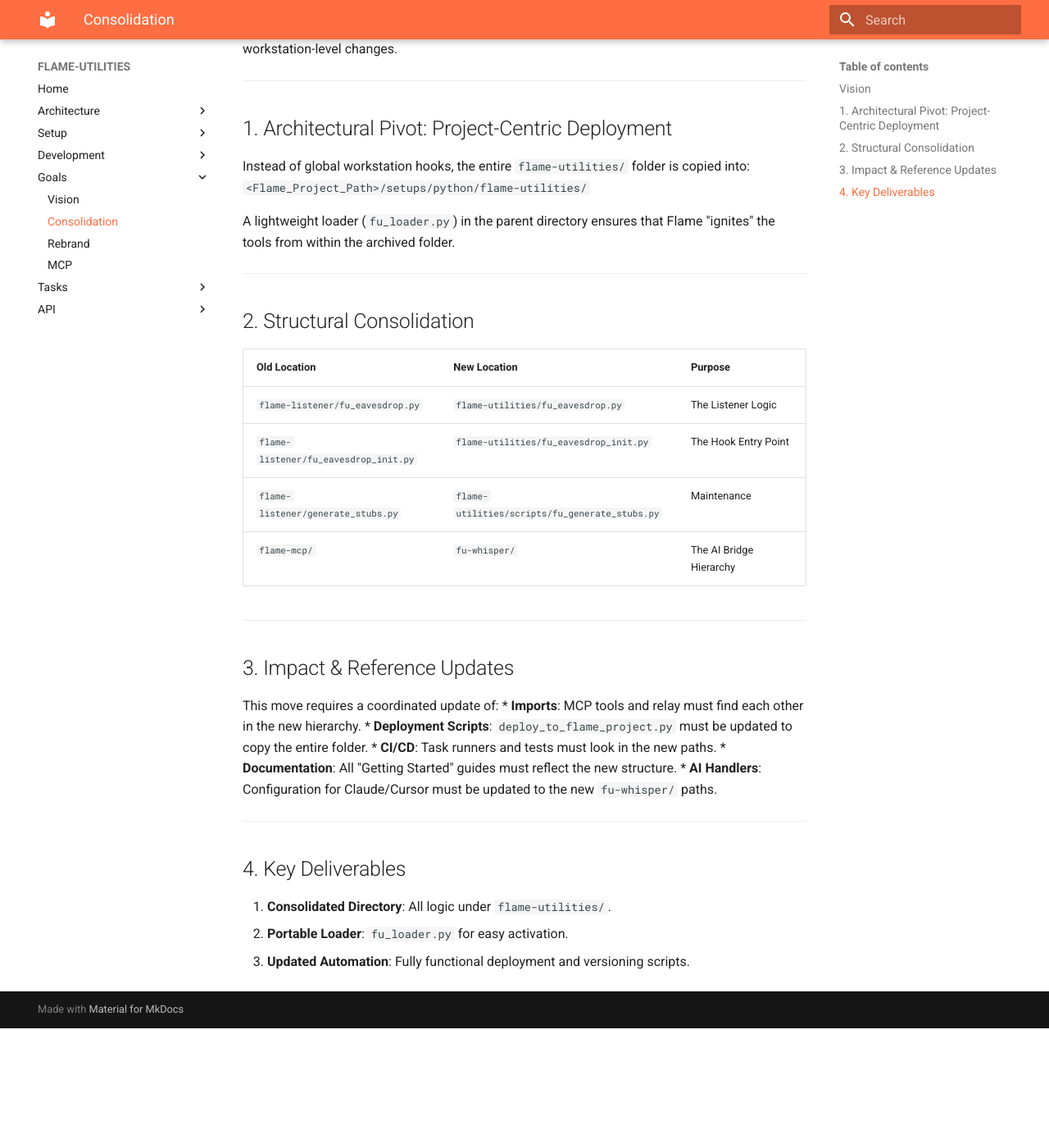
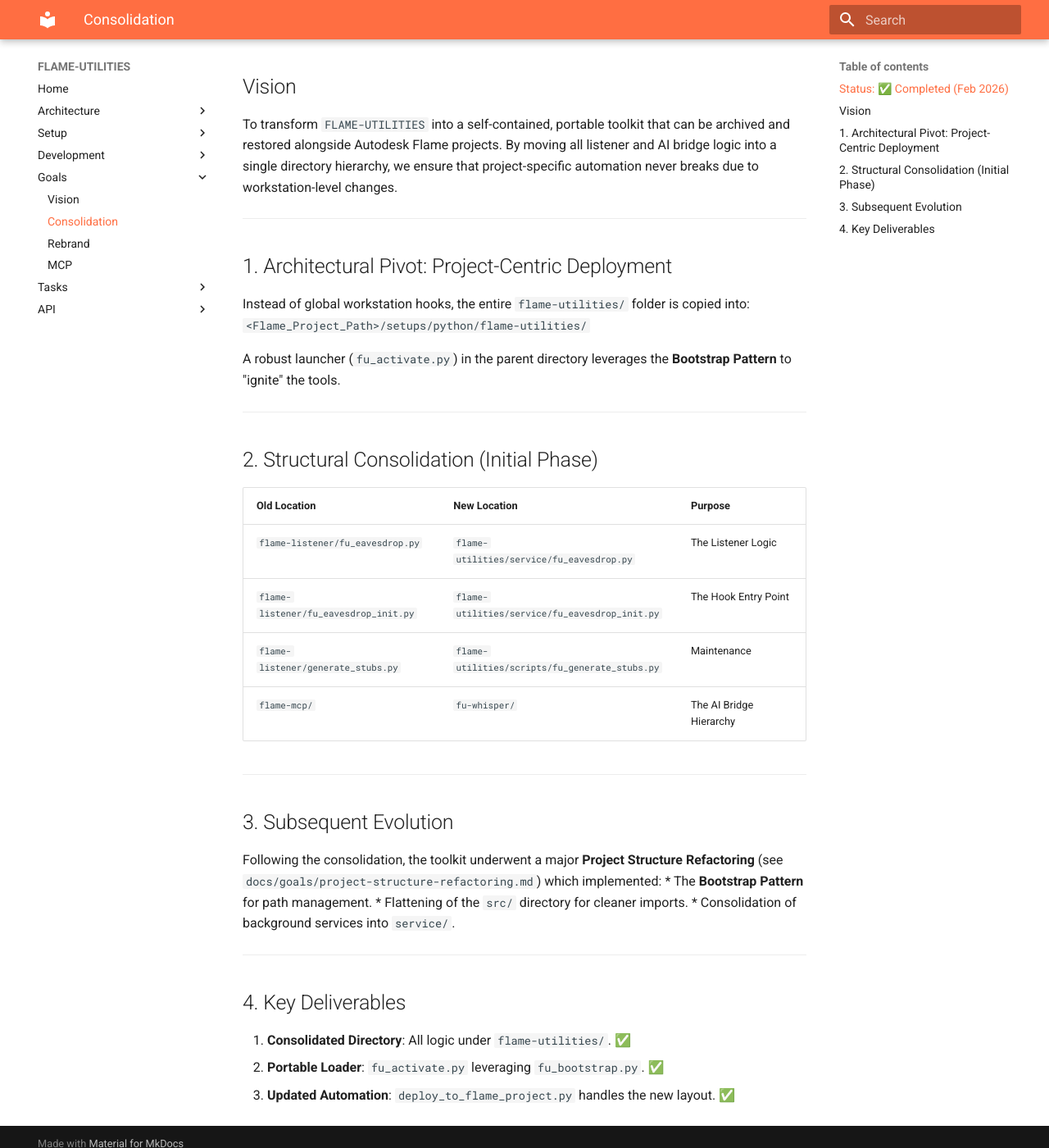
Before and after one commit to phil-man-git-hub/VSCODE-CONNECT-TO-FLAME, an MkDocs documentation site: the page built from docs/goals/grand-consolidation.md, in a window 1280 px wide and 1400 px high, scrolled down 260 px. Shown: the whole window at 82% size. Built offline with MkDocs 1.6.1 and Material for MkDocs 9.7.7, drawn with Linux system fonts in a browser that asks for light colours; before the commit the page ends 1514 px from its top, so only the background shows below that; some of the changed text lies outside the part shown.

Commit message:
docs: Comprehensive documentation refresh after architectural refactor
- Updated README.md and HOWTO.md with new directory paths and Bootstrap Pattern
- Added RAG tool 'query_flame_docs' to MCP.md
- Updated architecture/overview.md with the latest component map
- Marked 'Grand Consolidation' goal as COMPLETE

```diff
--- a/docs/goals/grand-consolidation.md
+++ b/docs/goals/grand-consolidation.md
@@ -1,4 +1,9 @@
-# Goal: The Grand Consolidation
+# Goal: The Grand Consolidation [COMPLETE]
+
+## Status: ✅ Completed (Feb 2026)
+This goal has been fully realized. All core components are now unified within the `flame-utilities/` and `fu-whisper/` hierarchies.
+
+---
 
 ## Vision
 To transform `FLAME-UTILITIES` into a self-contained, portable toolkit that can be archived and restored alongside Autodesk Flame projects. By moving all listener and AI bridge logic into a single directory hierarchy, we ensure that project-specific automation never breaks due to workstation-level changes.
@@ -9,32 +14,30 @@
 Instead of global workstation hooks, the entire `flame-utilities/` folder is copied into:
 `<Flame_Project_Path>/setups/python/flame-utilities/`
 
-A lightweight loader (`fu_loader.py`) in the parent directory ensures that Flame "ignites" the tools from within the archived folder.
+A robust launcher (`fu_activate.py`) in the parent directory leverages the **Bootstrap Pattern** to "ignite" the tools.
 
 ---
 
-## 2. Structural Consolidation
+## 2. Structural Consolidation (Initial Phase)
 
 | Old Location | New Location | Purpose |
 | :--- | :--- | :--- |
-| `flame-listener/fu_eavesdrop.py` | `flame-utilities/fu_eavesdrop.py` | The Listener Logic |
-| `flame-listener/fu_eavesdrop_init.py` | `flame-utilities/fu_eavesdrop_init.py` | The Hook Entry Point |
+| `flame-listener/fu_eavesdrop.py` | `flame-utilities/service/fu_eavesdrop.py` | The Listener Logic |
+| `flame-listener/fu_eavesdrop_init.py` | `flame-utilities/service/fu_eavesdrop_init.py` | The Hook Entry Point |
 | `flame-listener/generate_stubs.py` | `flame-utilities/scripts/fu_generate_stubs.py` | Maintenance |
 | `flame-mcp/` | `fu-whisper/` | The AI Bridge Hierarchy |
 
 ---
 
-## 3. Impact & Reference Updates
-This move requires a coordinated update of:
-*   **Imports**: MCP tools and relay must find each other in the new hierarchy.
-*   **Deployment Scripts**: `deploy_to_flame_project.py` must be updated to copy the entire folder.
-*   **CI/CD**: Task runners and tests must look in the new paths.
-*   **Documentation**: All "Getting Started" guides must reflect the new structure.
-*   **AI Handlers**: Configuration for Claude/Cursor must be updated to the new `fu-whisper/` paths.
+## 3. Subsequent Evolution
+Following the consolidation, the toolkit underwent a major **Project Structure Refactoring** (see `docs/goals/project-structure-refactoring.md`) which implemented:
+*   The **Bootstrap Pattern** for path management.
+*   Flattening of the `src/` directory for cleaner imports.
+*   Consolidation of background services into `service/`.
 
 ---
 
 ## 4. Key Deliverables
-1.  **Consolidated Directory**: All logic under `flame-utilities/`.
-2.  **Portable Loader**: `fu_loader.py` for easy activation.
-3.  **Updated Automation**: Fully functional deployment and versioning scripts.
+1.  **Consolidated Directory**: All logic under `flame-utilities/`. ✅
+2.  **Portable Loader**: `fu_activate.py` leveraging `fu_bootstrap.py`. ✅
+3.  **Updated Automation**: `deploy_to_flame_project.py` handles the new layout. ✅
```
Also changed, not shown: HOWTO.md (+16 -17 lines), MCP.md (+8 -15 lines), README.md (+8 -8 lines), docs/architecture/overview.md (+15 -12 lines).
